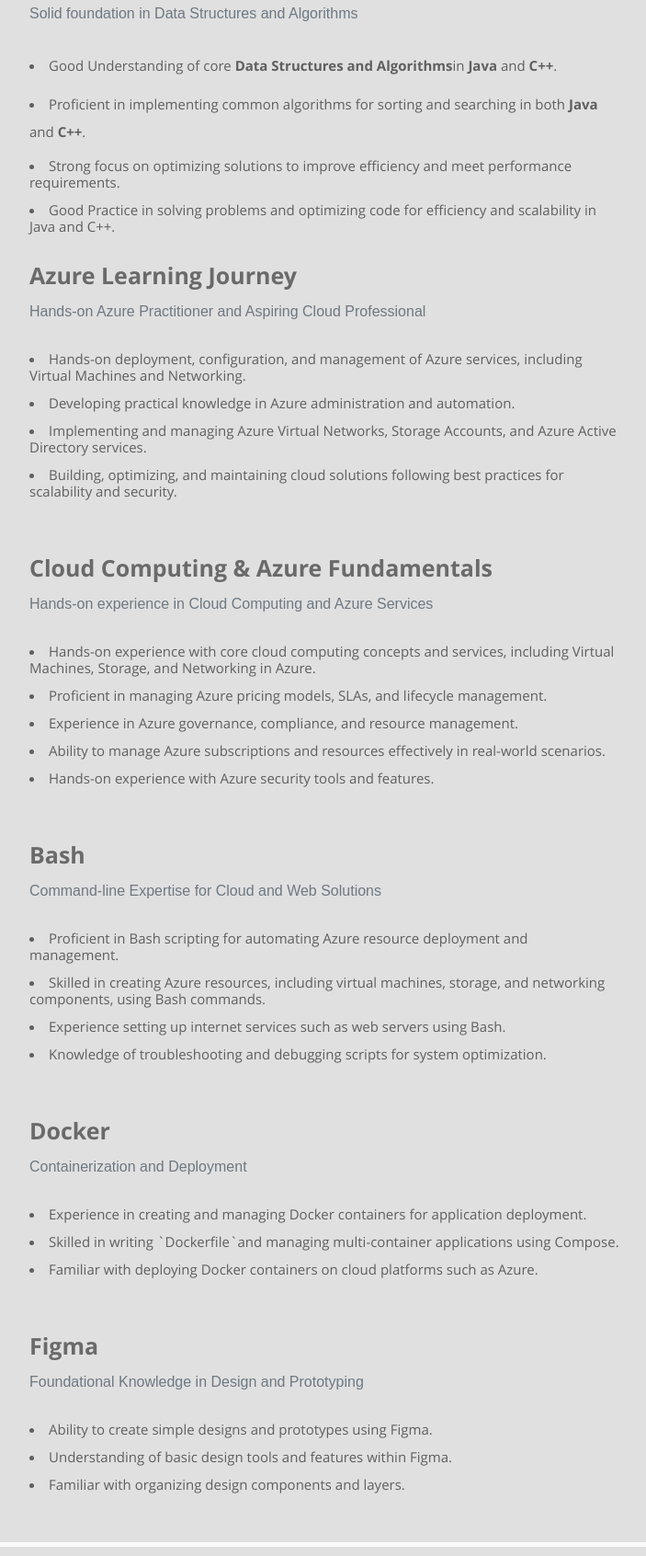
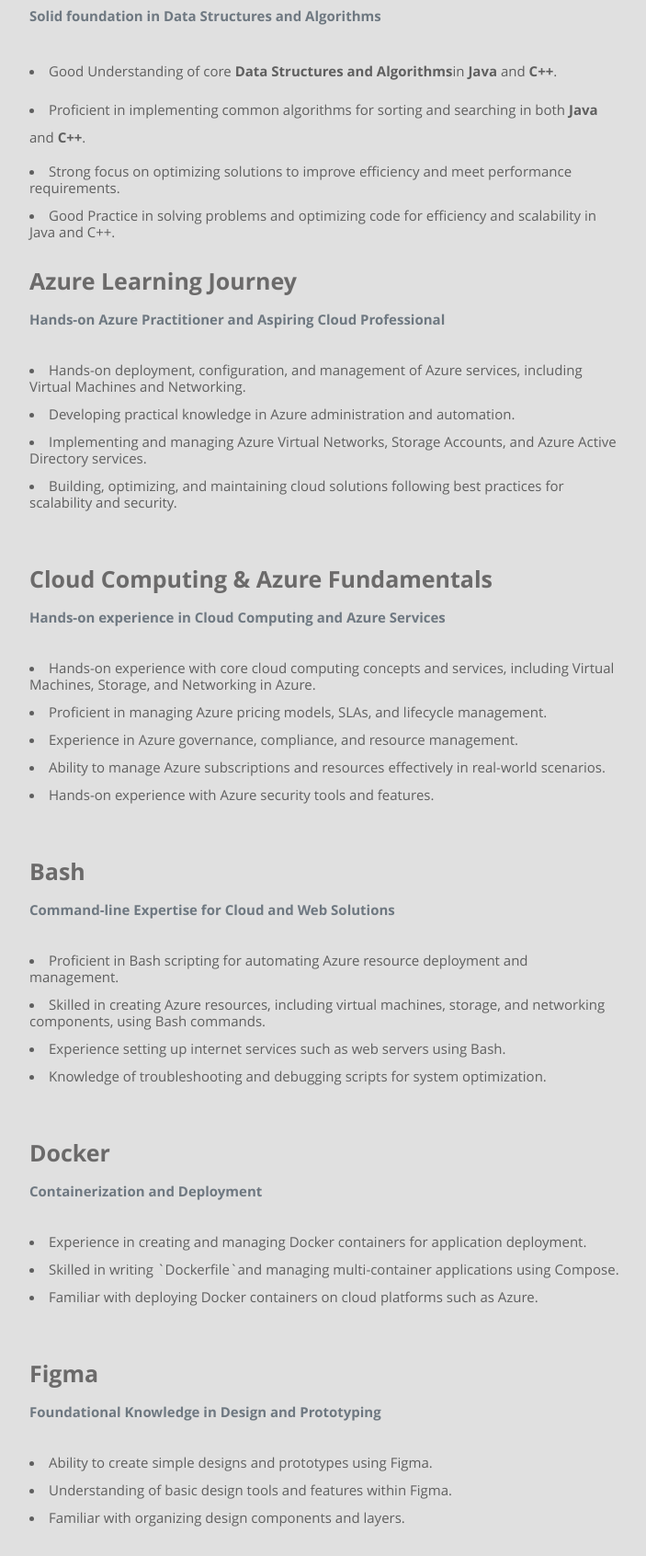
Before and after one commit to Jaryaldikshant/Azure_Resume, a website: page frontend/index.html in a window 1280 px wide. Shown: the part 1538-3230 px from the top of the page at 92% size, without its empty margins (373-1076 px from the left). Drawn offline with nearby package versions, Linux system fonts and the light colour scheme; no server answers.

Commit message:
updating html

```diff
--- a/frontend/index.html
+++ b/frontend/index.html
@@ -210,7 +210,7 @@
             <div class="row item">
                <div class="twelve columns">
                   <h3>Data Structures & Algorithms</h3>
-                  <p class="info" style="font-family: 'Arial', sans-serif; font-size: 16px;">Solid foundation in Data Structures and Algorithms</p>
+                  <p class="info" style="font-family: 'Arial', sans-serif; font-size: 16px;"><b>Solid foundation in Data Structures and Algorithms</b></p>
                   <p>
                      <li>Good Understanding of core <strong>Data Structures and Algorithms</strong>in <strong>Java</strong> and <strong>C++</strong>.</li>
                      <li>Proficient in implementing common algorithms for sorting and searching in both <strong>Java</strong> and <strong>C++</strong>.</li>
@@ -225,8 +225,8 @@
             <div class="row item">
                <div class="twelve columns">
                   <h3>Azure Learning Journey</h3>
-                  <p class="info" style="font-family: 'Arial', sans-serif; font-size: 16px;">Hands-on Azure Practitioner and
-                     Aspiring Cloud Professional</p>
+                  <p class="info" style="font-family: 'Arial', sans-serif; font-size: 16px;"><b>Hands-on Azure Practitioner and
+                     Aspiring Cloud Professional</b></p>
                   <p>
                      <li>Hands-on deployment, configuration, and management of Azure services, including Virtual Machines and Networking.</li>
                      <li>Developing practical knowledge in Azure administration and automation.</li>
@@ -241,8 +241,9 @@
             <div class="row item">
                <div class="twelve columns">
                   <h3>Cloud Computing & Azure Fundamentals</h3>
-                  <p class="info" style="font-family: 'Arial', sans-serif; font-size: 16px;">Hands-on experience in Cloud Computing and
-                     Azure Services</p>
+                  <p class="info" style="font-family: 'Arial', sans-serif; font-size: 16px;">
+                     <b>Hands-on experience in Cloud Computing and
+                     Azure Services</b></p>
                   <p>
                      <li>Hands-on experience with core cloud computing concepts and services, including Virtual Machines, Storage, and Networking in Azure.</li>
                      <li>Proficient in managing Azure pricing models, SLAs, and lifecycle management.</li>
@@ -258,8 +259,8 @@
             <div class="row item">
                <div class="twelve columns">
                   <h3>Bash</h3>
-                  <p class="info" style="font-family: 'Arial', sans-serif; font-size: 16px; ">Command-line Expertise for
-                     Cloud and Web Solutions</p>
+                  <p class="info" style="font-family: 'Arial', sans-serif; font-size: 16px; "><b>Command-line Expertise for
+                     Cloud and Web Solutions</b></p>
                   <p>
                      <li>Proficient in Bash scripting for automating Azure resource deployment and management.</li>
                      <li>Skilled in creating Azure resources, including virtual machines, storage, and networking
@@ -274,8 +275,8 @@
             <div class="row item">
                <div class="twelve columns">
                   <h3>Docker</h3>
-                  <p class="info" style="font-family: 'Arial', sans-serif; font-size: 16px;">Containerization and
-                     Deployment</p>
+                  <p class="info" style="font-family: 'Arial', sans-serif; font-size: 16px;"><b>Containerization and
+                     Deployment</b></p>
                   <p>
                      <li>Experience in creating and managing Docker containers for application deployment.</li>
                      <li>Skilled in writing `Dockerfile`and managing multi-container applications using Compose.</li>
@@ -290,8 +291,8 @@
             <div class="row item">
                <div class="twelve columns">
                   <h3>Figma</h3>
-                  <p class="info" style="font-family: 'Arial', sans-serif; font-size: 16px;">Foundational Knowledge in
-                     Design and Prototyping</p>
+                  <p class="info" style="font-family: 'Arial', sans-serif; font-size: 16px;"><b>Foundational Knowledge in
+                     Design and Prototyping</b></p>
                   <p>
                      <li>Ability to create simple designs and prototypes using Figma.</li>
                      <li>Understanding of basic design tools and features within Figma.</li>
```
